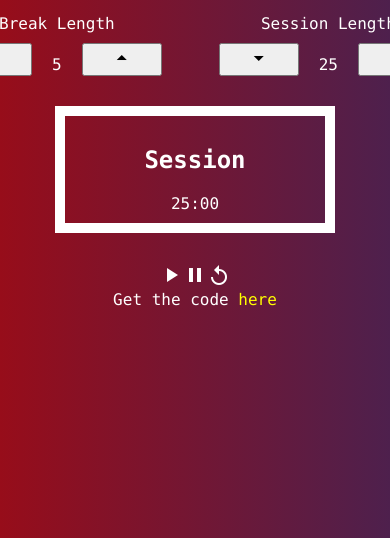
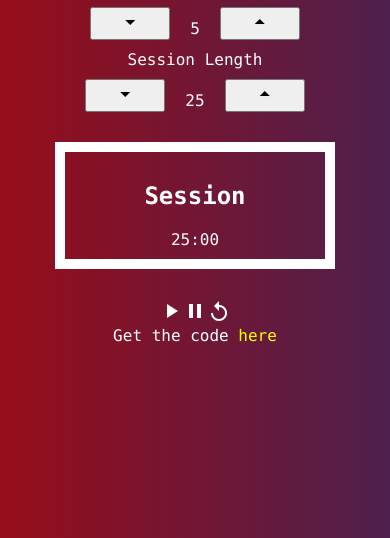
Before and after one commit to mdgabx/25-plus-5-clock, a plain HTML site: page index.html in a window 390 px wide. Shown: the part 314-852 px from the top of the page. Drawn offline with nearby package versions, Linux system fonts and the light colour scheme.

Commit message:
adding responsiveness

```diff
--- a/index.html
+++ b/index.html
@@ -19,7 +19,7 @@
             body {
                 min-height: 100%;
                 display: flex;
-                align-items: center;
+                align-items: stretch;
                 justify-content: center;
                 flex-direction: column;
                 background: linear-gradient(to right, #970d1a, #4e204d);
@@ -102,6 +102,12 @@
                 color: yellow;
             }
 
+
+            @media only screen and (max-width: 560px) {
+                .length-groups {
+                    flex-direction: column;
+                }
+            }
         </style>
     </head>
     <body>
```
